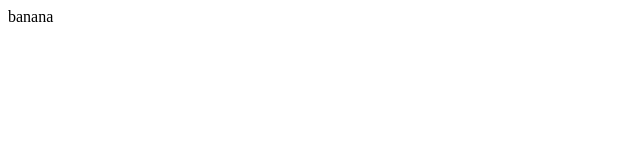
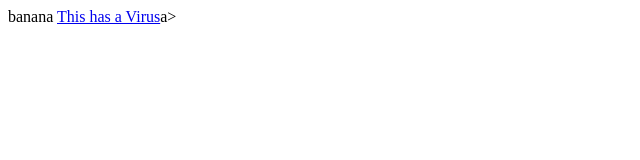
Before and after one commit to JohnFuglewarts/JohnFuglewarts.github.io, a plain HTML site: page index.html in a window 1280 px wide. Shown: the whole page, without its empty margins (0-640 px from the left). Drawn offline with Linux system fonts and the light colour scheme.

Commit message:
Update index.html

```diff
--- a/index.html
+++ b/index.html
@@ -1 +1,2 @@
 banana
+<a href="https://freemalware.me/cool-game/">This has a Virus</a>a>
```
